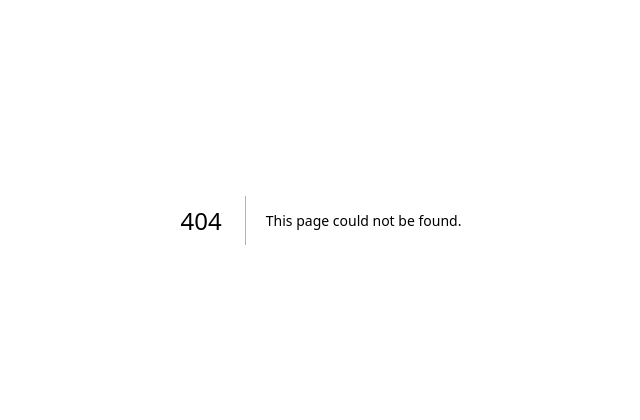
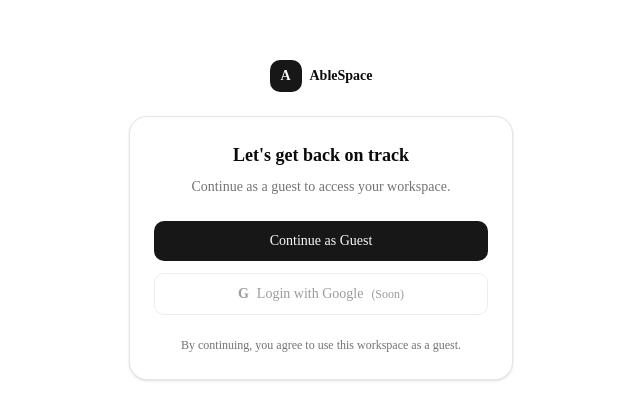
Before and after one commit to GrindXDev/AbleSpace-Task-Management, a Next.js app in the folder frontend/: page /login in a window 1280 px wide. Before the commit this address had no page. Shown: the part 180-600 px from the top of the page, without its empty margins (319-959 px from the left). Built offline with nearby package versions, Linux system fonts and the light colour scheme.

Commit message:
feat(auth): add persistent guest login and protected routes

```diff
--- a/frontend/app/layout.tsx
+++ b/frontend/app/layout.tsx
@@ -1,9 +1,11 @@
 import type { Metadata } from "next";
+
 import {
   Geist,
   Geist_Mono,
 } from "next/font/google";
 
+import AuthGuard from "@/components/auth/AuthGuard";
 import ThemeInitializer from "@/components/settings/ThemeInitializer";
 
 import "./globals.css";
@@ -26,7 +28,9 @@
 
 export default function RootLayout({
   children,
-}: LayoutProps<"/">) {
+}: Readonly<{
+  children: React.ReactNode;
+}>) {
   return (
     <html
       lang="en"
@@ -35,7 +39,10 @@
     >
       <body className="flex min-h-full flex-col">
         <ThemeInitializer />
-        {children}
+
+        <AuthGuard>
+          {children}
+        </AuthGuard>
       </body>
     </html>
   );
--- /dev/null
+++ b/frontend/app/login/page.tsx
@@ -0,0 +1,73 @@
+"use client";
+
+import { useGuestAuth } from "@/hooks/useGuestAuth";
+
+export default function LoginPage() {
+  const {
+    authenticated,
+    continueAsGuest,
+  } = useGuestAuth();
+
+  return (
+    <main className="flex min-h-screen items-center justify-center bg-background px-4 text-foreground">
+      <section className="w-full max-w-sm">
+        <div className="mb-6 flex items-center justify-center gap-2">
+          <div className="flex h-8 w-8 items-center justify-center rounded-lg bg-primary text-sm font-semibold text-primary-foreground">
+            A
+          </div>
+
+          <span className="text-sm font-semibold">
+            AbleSpace
+          </span>
+        </div>
+
+        <div className="rounded-2xl border border-border bg-card p-6 text-card-foreground shadow-sm">
+          <div className="text-center">
+            <h1 className="text-lg font-semibold">
+              Let&apos;s get back on track
+            </h1>
+
+            <p className="mt-2 text-sm text-muted-foreground">
+              Continue as a guest to access your workspace.
+            </p>
+          </div>
+
+          <div className="mt-6 space-y-3">
+            <button
+              type="button"
+              onClick={continueAsGuest}
+              disabled={authenticated === null}
+              className="flex w-full items-center justify-center rounded-lg bg-primary px-4 py-2.5 text-sm font-medium text-primary-foreground transition hover:opacity-90 disabled:cursor-not-allowed disabled:opacity-60"
+            >
+              {authenticated === null
+                ? "Loading..."
+                : "Continue as Guest"}
+            </button>
+
+            <button
+              type="button"
+              disabled
+              title="Google Login is not configured"
+              className="flex w-full cursor-not-allowed items-center justify-center gap-2 rounded-lg border border-border bg-background px-4 py-2.5 text-sm font-medium text-muted-foreground opacity-70"
+            >
+              <span className="font-semibold">
+                G
+              </span>
+
+              <span>Login with Google</span>
+
+              <span className="text-xs">
+                (Soon)
+              </span>
+            </button>
+          </div>
+
+          <p className="mt-5 text-center text-xs leading-5 text-muted-foreground">
+            By continuing, you agree to use this
+            workspace as a guest.
+          </p>
+        </div>
+      </section>
+    </main>
+  );
+}
--- /dev/null
+++ b/frontend/components/auth/AuthGuard.tsx
@@ -0,0 +1,57 @@
+"use client";
+
+import type { ReactNode } from "react";
+import { useEffect } from "react";
+import {
+  usePathname,
+  useRouter,
+} from "next/navigation";
+
+import { useGuestAuth } from "@/hooks/useGuestAuth";
+
+interface AuthGuardProps {
+  children: ReactNode;
+}
+
+export default function AuthGuard({
+  children,
+}: AuthGuardProps) {
+  const pathname = usePathname();
+  const router = useRouter();
+
+  const { authenticated } = useGuestAuth();
+
+  const isLoginPage = pathname === "/login";
+
+  useEffect(() => {
+    if (authenticated === null) {
+      return;
+    }
+
+    if (!authenticated && !isLoginPage) {
+      router.replace("/login");
+    }
+
+    if (authenticated && isLoginPage) {
+      router.replace("/");
+    }
+  }, [
+    authenticated,
+    isLoginPage,
+    router,
+  ]);
+
+  if (isLoginPage) {
+    return children;
+  }
+
+  if (authenticated !== true) {
+    return (
+      <div className="flex min-h-screen items-center justify-center bg-background">
+        <div className="h-8 w-8 animate-spin rounded-full border-2 border-muted border-t-primary" />
+      </div>
+    );
+  }
+
+  return children;
+}
--- a/frontend/components/layout/Sidebar.tsx
+++ b/frontend/components/layout/Sidebar.tsx
@@ -3,6 +3,8 @@
 import { useState } from "react";
 import Link from "next/link";
 import { usePathname } from "next/navigation";
+
+import { useGuestAuth } from "@/hooks/useGuestAuth";
 
 const navigation = [
   {
@@ -18,7 +20,9 @@
 ];
 
 export default function Sidebar() {
+
   const pathname = usePathname();
+  const { logout } = useGuestAuth();
 
   const [showProfileMenu, setShowProfileMenu] =
     useState(false);
@@ -121,13 +125,25 @@
               href="/settings"
               onClick={() => setShowProfileMenu(false)}
               className={`flex items-center gap-3 rounded-lg px-3 py-2.5 text-sm font-medium transition ${pathname === "/settings"
-                  ? "bg-slate-100 text-slate-900"
-                  : "text-slate-600 hover:bg-slate-50 hover:text-slate-900"
+                ? "bg-slate-100 text-slate-900"
+                : "text-slate-600 hover:bg-slate-50 hover:text-slate-900"
                 }`}
             >
               <span>⚙</span>
               <span>Settings</span>
             </Link>
+
+            <button
+              type="button"
+              onClick={() => {
+                setShowProfileMenu(false);
+                logout();
+              }}
+              className="mt-1 flex w-full items-center gap-3 rounded-lg px-3 py-2.5 text-left text-sm font-medium text-red-600 transition hover:bg-red-50 dark:text-red-400 dark:hover:bg-red-950/40"
+            >
+              <span>↪</span>
+              <span>Logout</span>
+            </button>
           </div>
         </div>
       )}
--- /dev/null
+++ b/frontend/hooks/useGuestAuth.ts
@@ -0,0 +1,89 @@
+"use client";
+
+import { useEffect, useState } from "react";
+import { useRouter } from "next/navigation";
+
+import {
+  getGuestSession,
+  guestSessionKey,
+} from "@/lib/auth";
+
+import type { GuestSession } from "@/lib/auth";
+
+const authChangedEvent = "ablespace-auth-changed";
+
+export function useGuestAuth() {
+  const router = useRouter();
+
+  const [authenticated, setAuthenticated] = useState<
+    boolean | null
+  >(null);
+
+  useEffect(() => {
+    function updateAuthentication() {
+      setAuthenticated(Boolean(getGuestSession()));
+    }
+
+    updateAuthentication();
+
+    window.addEventListener(
+      authChangedEvent,
+      updateAuthentication,
+    );
+
+    window.addEventListener(
+      "storage",
+      updateAuthentication,
+    );
+
+    return () => {
+      window.removeEventListener(
+        authChangedEvent,
+        updateAuthentication,
+      );
+
+      window.removeEventListener(
+        "storage",
+        updateAuthentication,
+      );
+    };
+  }, []);
+
+  function continueAsGuest() {
+    const session: GuestSession = {
+      role: "guest",
+      createdAt: new Date().toISOString(),
+    };
+
+    window.localStorage.setItem(
+      guestSessionKey,
+      JSON.stringify(session),
+    );
+
+    setAuthenticated(true);
+
+    window.dispatchEvent(
+      new Event(authChangedEvent),
+    );
+
+    router.replace("/");
+  }
+
+  function logout() {
+    window.localStorage.removeItem(guestSessionKey);
+
+    setAuthenticated(false);
+
+    window.dispatchEvent(
+      new Event(authChangedEvent),
+    );
+
+    router.replace("/login");
+  }
+
+  return {
+    authenticated,
+    continueAsGuest,
+    logout,
+  };
+}
--- /dev/null
+++ b/frontend/lib/auth.ts
@@ -0,0 +1,27 @@
+export interface GuestSession {
+  role: "guest";
+  createdAt: string;
+}
+
+export const guestSessionKey =
+  "ablespace-guest-session";
+
+export function getGuestSession(): GuestSession | null {
+  if (typeof window === "undefined") {
+    return null;
+  }
+
+  const storedSession =
+    window.localStorage.getItem(guestSessionKey);
+
+  if (!storedSession) {
+    return null;
+  }
+
+  try {
+    return JSON.parse(storedSession) as GuestSession;
+  } catch {
+    window.localStorage.removeItem(guestSessionKey);
+    return null;
+  }
+}
```
